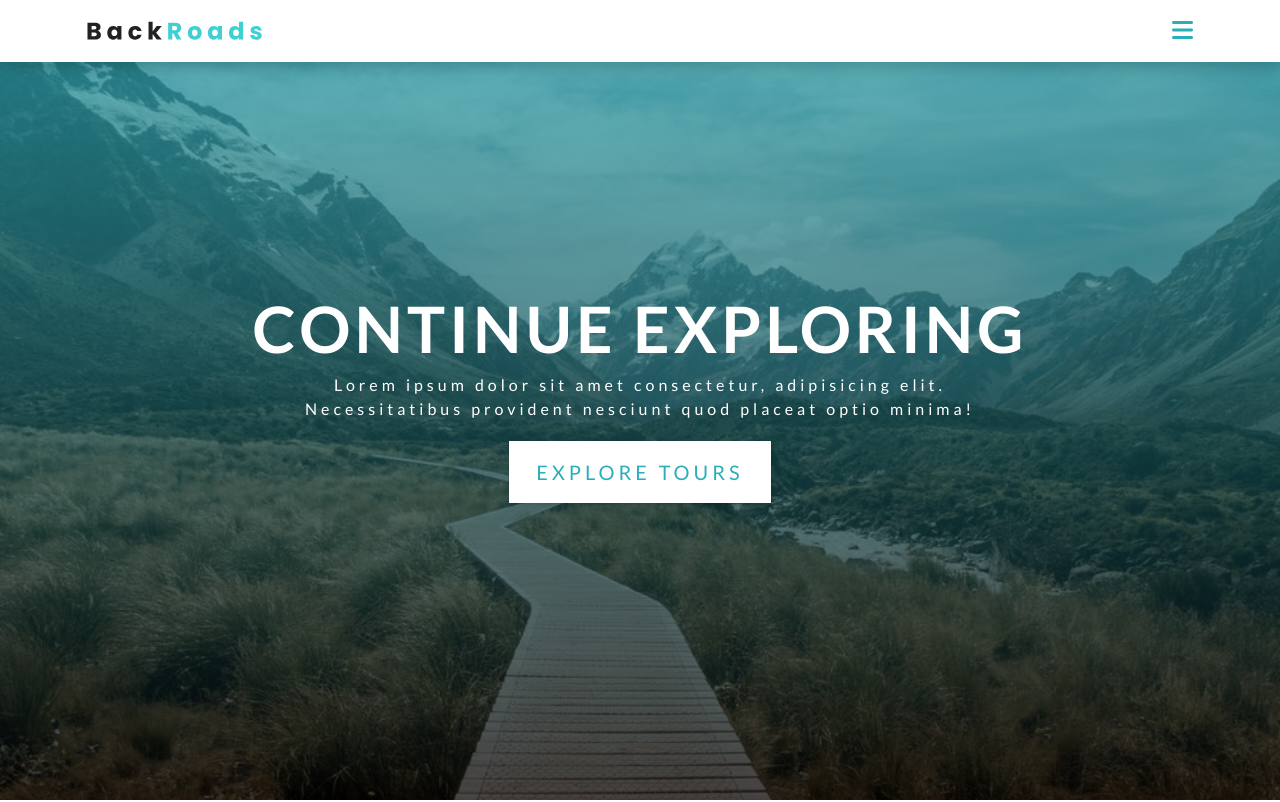
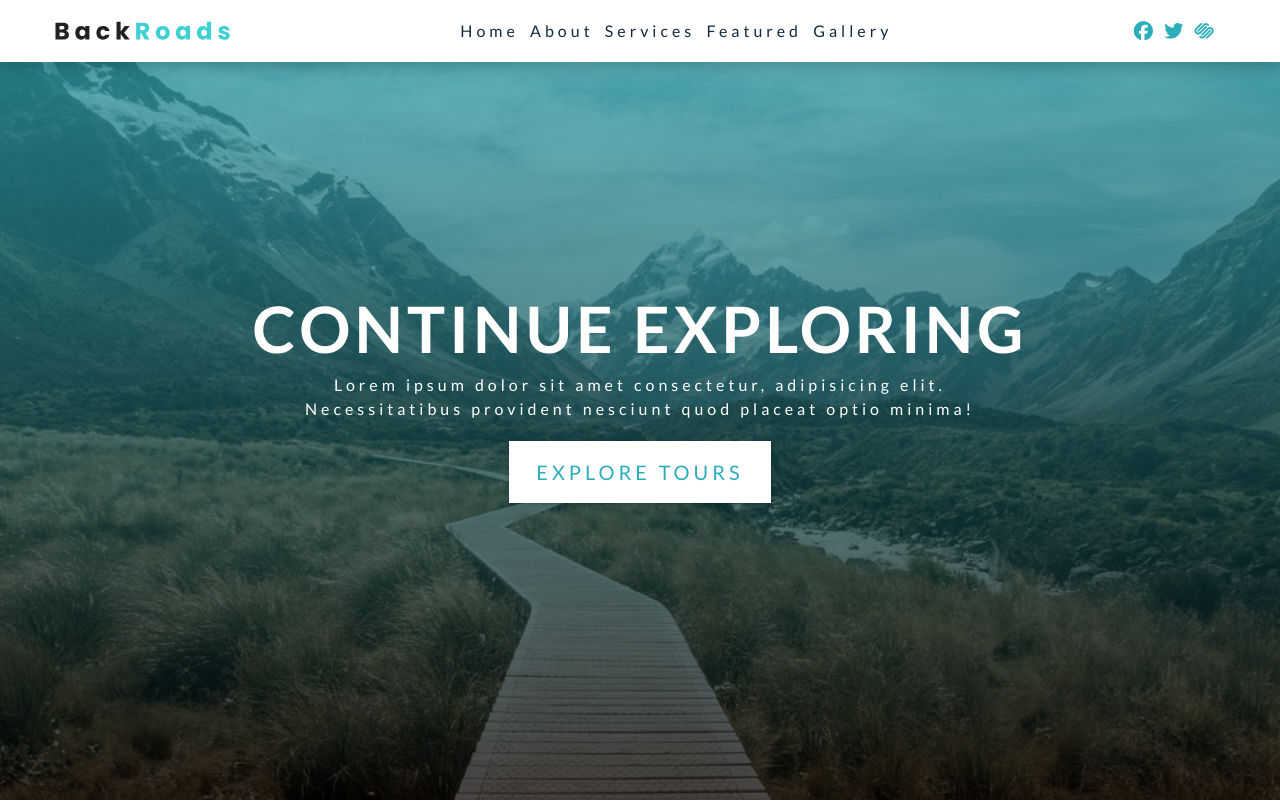
Before and after one commit to Ash-Godson/backroads-travel-company, a plain HTML site: page index.html in a window 1280 px wide. Shown: the top 802 px of the page. Drawn offline with Linux system fonts and the light colour scheme.

Commit message:
Implemented navbar for desktop screen

```diff
--- a/css/styles.css
+++ b/css/styles.css
@@ -249,6 +249,62 @@ Navbar
 
 .show-links {
   height: 280px;
+}
+
+@media screen and (min-width: 992px) {
+
+  .nav-toggle {
+    display: none;
+  }
+
+  .nav-center {
+    display: flex;
+    justify-content: space-between;
+    align-items: center;
+    flex-wrap: wrap;
+  }
+
+  .nav-links {
+    height: auto;
+    display: flex;
+  }
+
+  .nav-header {
+    padding: 0 0;
+  }
+
+  .nav-link {
+    padding: 0 0;
+    margin-right: 0.7rem;
+  }
+
+  .nav-link:hover {
+    padding: 0;
+    color: var(--clr-primary-5);
+    background: transparent;
+  }
+
+  .nav-icons {
+    display: flex;
+  }
+
+  .nav-icon {
+    margin-right: 0.7rem;
+    color: var(--clr-primary-5);
+    font-size: 1.2rem;
+    cursor: pointer;
+    transition: var(--transition);
+  }
+
+  .nav-icon:hover {
+    color: var(--clr-primary-8);
+  }
+
+  .navbar {
+    padding: 1rem 2rem;
+  }
+
+
 }
 
 /*
```
